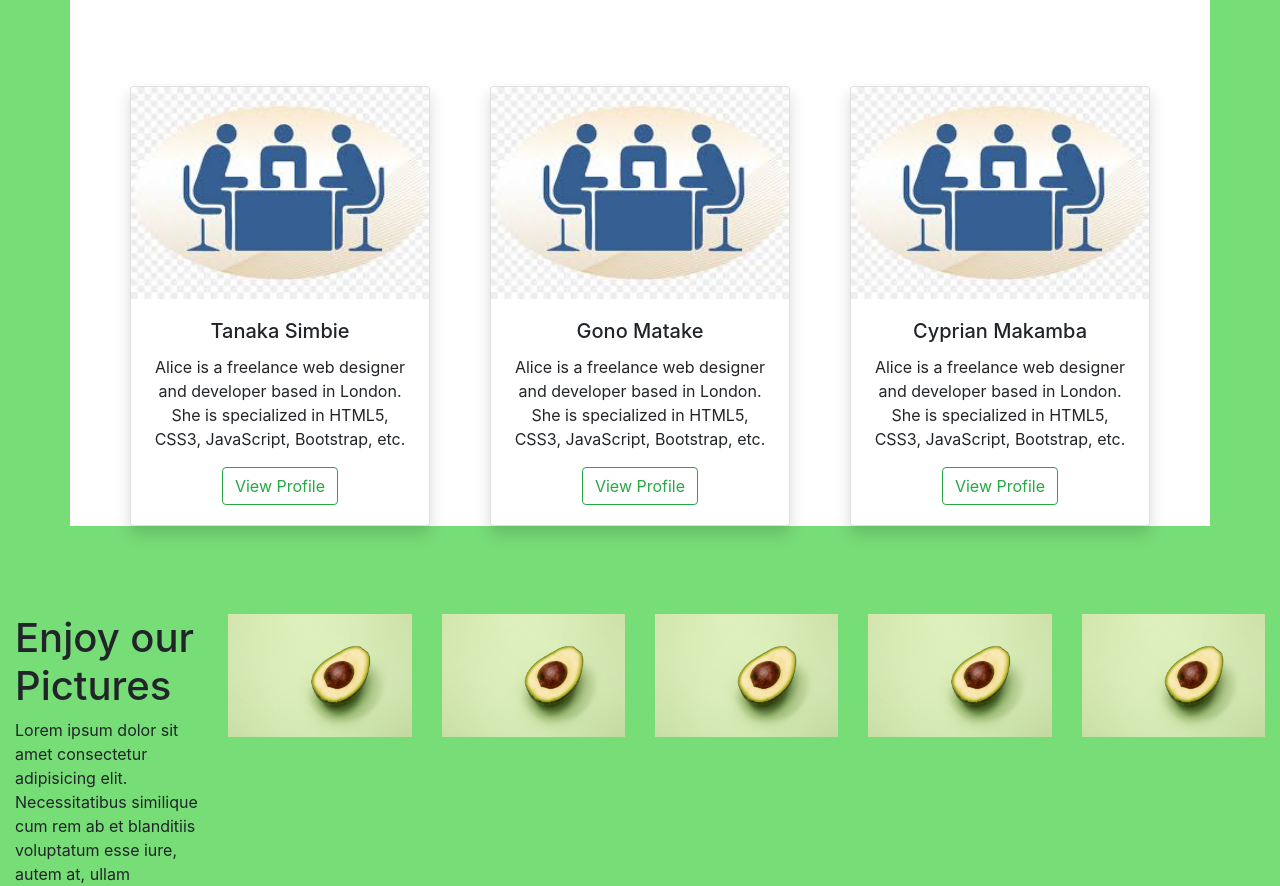
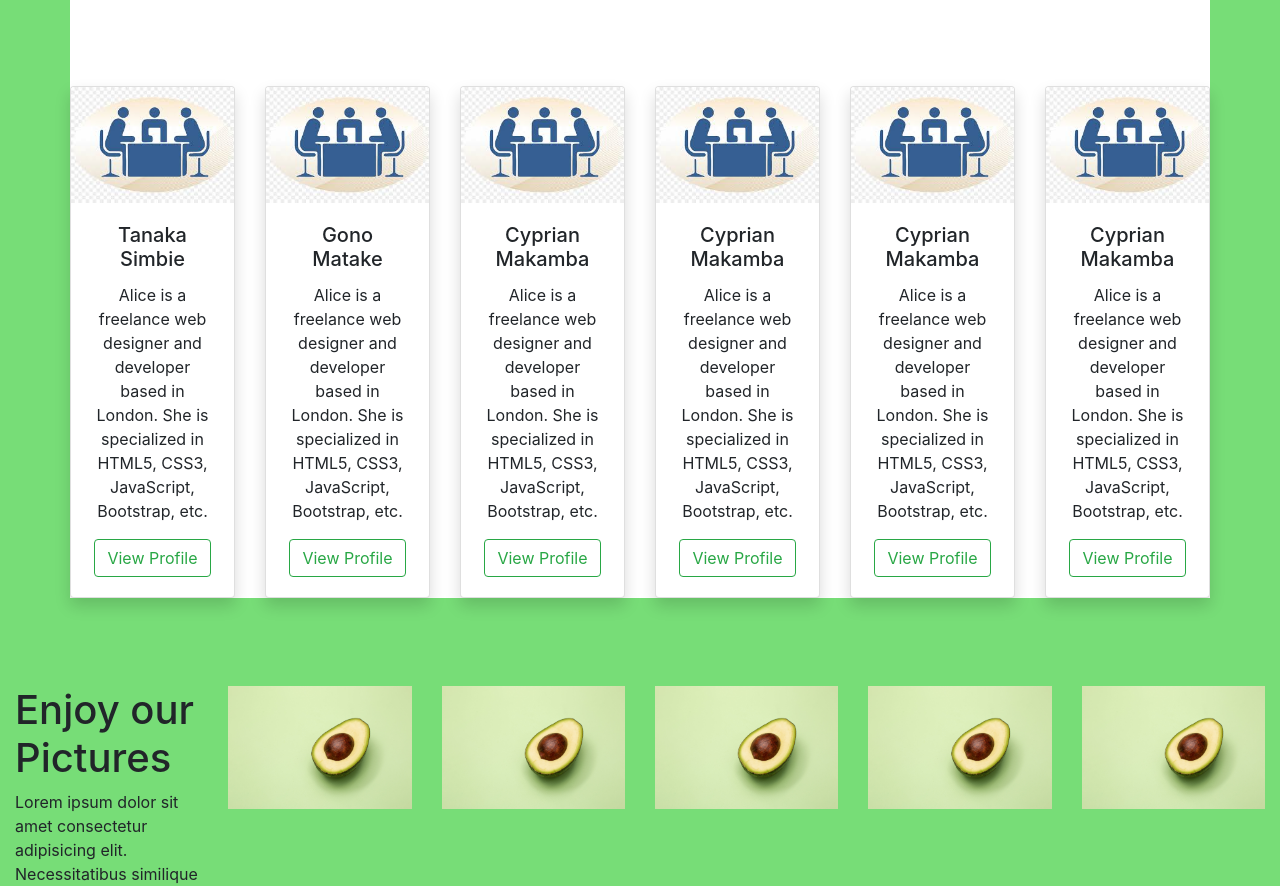
Before and after one commit to sayiO/html-css-javascript-miniprojects, a plain HTML site: page index.html in a window 1280 px wide. Shown: the part 1099-1985 px from the top of the page. Drawn offline with nearby package versions, Linux system fonts and the light colour scheme.

Commit message:
modified the css around cards

```diff
--- a/index.html
+++ b/index.html
@@ -76,9 +76,6 @@
         <h1 class="text-lg-center">The A Team</h1>
         <div class="row">
             <div class="card-deck">
-
-
-                <div class="col-sm-4">
                 <div class="card shadow" style="width:300px">
                     <div class="inner">
                         <img src="images/download.jpg" class="card-img-top img-fluid" alt="card image">
@@ -89,8 +86,7 @@
                         <a href="#" class="btn btn-outline-success">View Profile</a>
                     </div>
                 </div>
-                </div>
-                <div class=" col-sm-4">
+
                 <div class="card shadow" style="width:300px">
                     <div class="inner">
                         <img src="images/download.jpg" class="card-img-top img-fluid" alt="card image">
@@ -101,8 +97,7 @@
                         <a href="#" class="btn btn-outline-success">View Profile</a>
                     </div>
                 </div>
-                </div>
-                <div class=" col-sm-4">
+
                 <div class="card  shadow" style="width:300px">
                     <div class="inner">
                         <img src="images/download.jpg" class="card-img-top img-fluid" alt="card image">
@@ -112,6 +107,35 @@
                         <p class="card-text">Alice is a freelance web designer and developer based in London. She is specialized in HTML5, CSS3, JavaScript, Bootstrap, etc.</p>
                         <a href="#" class="btn btn-outline-success">View Profile</a>
                     </div>
+                </div>
+                <div class="card  shadow" style="width:300px">
+                    <div class="inner">
+                        <img src="images/download.jpg" class="card-img-top img-fluid" alt="card image">
+                    </div>
+                    <div class="card-body text-center">
+                        <h5 class="card-title">Cyprian Makamba</h5>
+                        <p class="card-text">Alice is a freelance web designer and developer based in London. She is specialized in HTML5, CSS3, JavaScript, Bootstrap, etc.</p>
+                        <a href="#" class="btn btn-outline-success">View Profile</a>
+                    </div>
+                </div>
+                <div class="card  shadow" style="width:300px">
+                    <div class="inner">
+                        <img src="images/download.jpg" class="card-img-top img-fluid" alt="card image">
+                    </div>
+                    <div class="card-body text-center">
+                        <h5 class="card-title">Cyprian Makamba</h5>
+                        <p class="card-text">Alice is a freelance web designer and developer based in London. She is specialized in HTML5, CSS3, JavaScript, Bootstrap, etc.</p>
+                        <a href="#" class="btn btn-outline-success">View Profile</a>
+                    </div>
+                </div>
+                <div class="card  shadow" style="width:300px">
+                    <div class="inner">
+                        <img src="images/download.jpg" class="card-img-top img-fluid" alt="card image">
+                    </div>
+                    <div class="card-body text-center">
+                        <h5 class="card-title">Cyprian Makamba</h5>
+                        <p class="card-text">Alice is a freelance web designer and developer based in London. She is specialized in HTML5, CSS3, JavaScript, Bootstrap, etc.</p>
+                        <a href="#" class="btn btn-outline-success">View Profile</a>
                     </div>
                 </div>
             </div>
```
Lines whose indentation alone changed are shown as unchanged.
